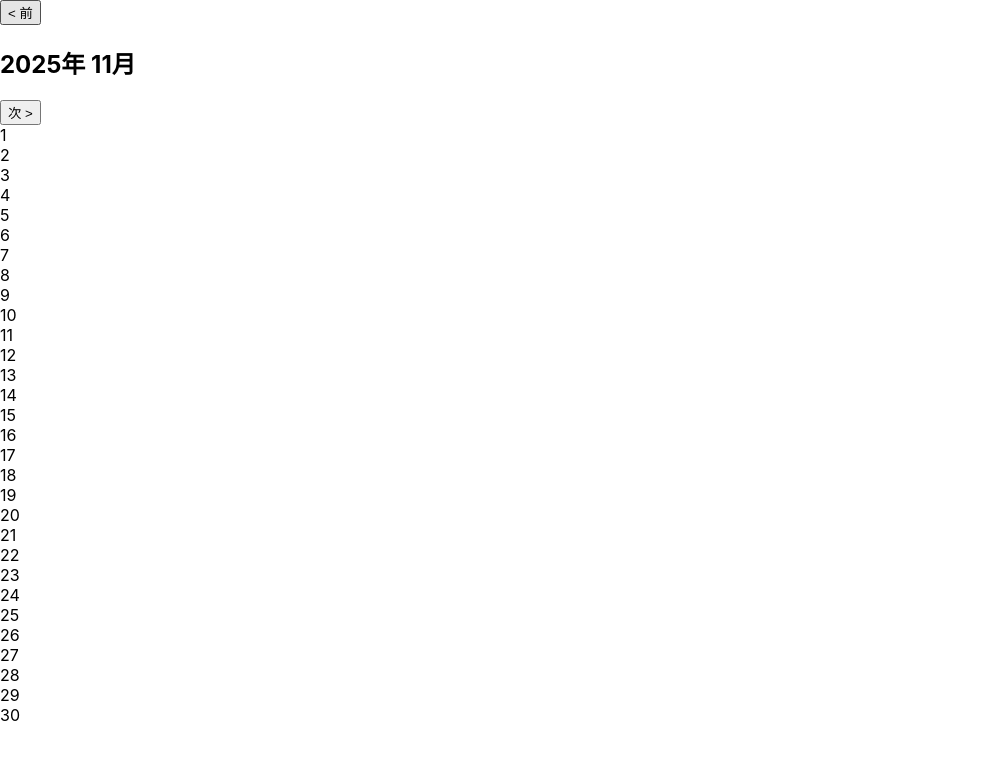
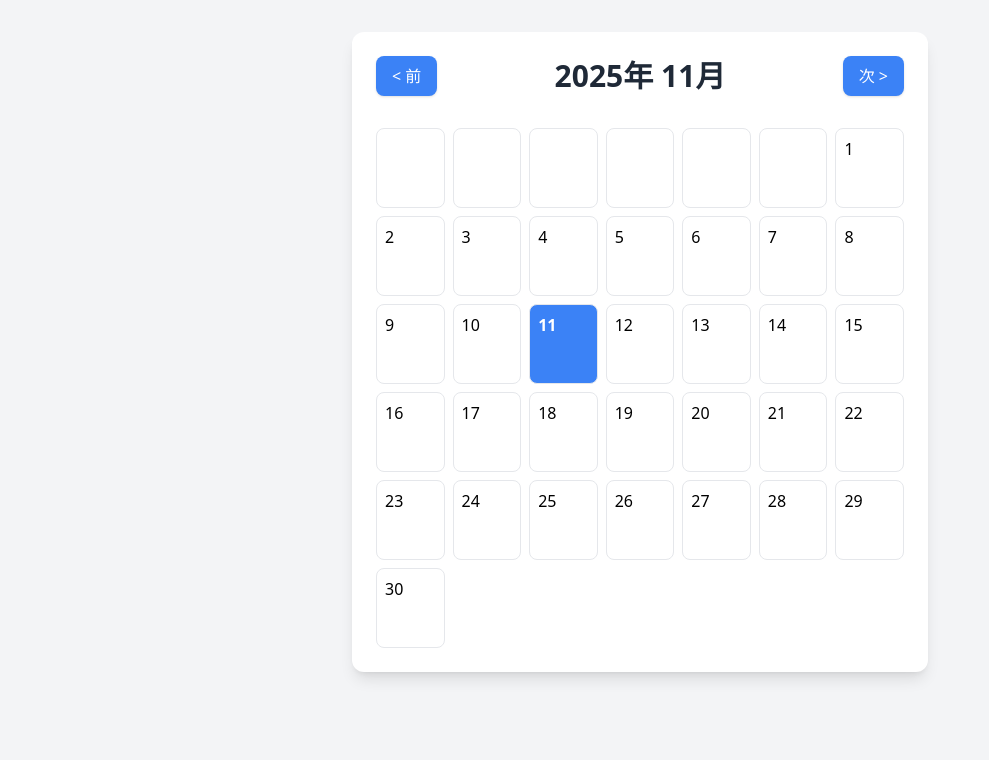
Before and after one commit to nanamikabasawa2f-sys/project.calendar, a React (Create React App) app: page / in a window 1280 px wide. Shown: the top 760 px of the page, without its empty margins (0-989 px from the left). Built offline with nearby package versions, Linux system fonts and the light colour scheme.

Commit message:
Tailwindの残りの設定ファイルを追加

```diff
--- a/package.json
+++ b/package.json
@@ -35,5 +35,10 @@
       "last 1 firefox version",
       "last 1 safari version"
     ]
+  },
+  "devDependencies": {
+    "init": "^0.1.2",
+    "npx": "^10.2.2",
+    "tailwindcss": "^3.4.1"
   }
 }
--- a/src/index.css
+++ b/src/index.css
@@ -1,13 +1,3 @@
-body {
-  margin: 0;
-  font-family: -apple-system, BlinkMacSystemFont, 'Segoe UI', 'Roboto', 'Oxygen',
-    'Ubuntu', 'Cantarell', 'Fira Sans', 'Droid Sans', 'Helvetica Neue',
-    sans-serif;
-  -webkit-font-smoothing: antialiased;
-  -moz-osx-font-smoothing: grayscale;
-}
-
-code {
-  font-family: source-code-pro, Menlo, Monaco, Consolas, 'Courier New',
-    monospace;
-}
+@tailwind base;
+@tailwind components;
+@tailwind utilities;
--- /dev/null
+++ b/tailwind.config.js
@@ -0,0 +1,10 @@
+/** @type {import('tailwindcss').Config} */
+module.exports = {
+  content: [
+    "./src/**/*.{js,jsx,ts,tsx}", // srcフォルダ内の全てのJS/JSXファイル
+  ],
+  theme: {
+    extend: {},
+  },
+  plugins: [],
+}
```
Also changed, not shown: 1 other file (tests, documents, lock files or other folders).
